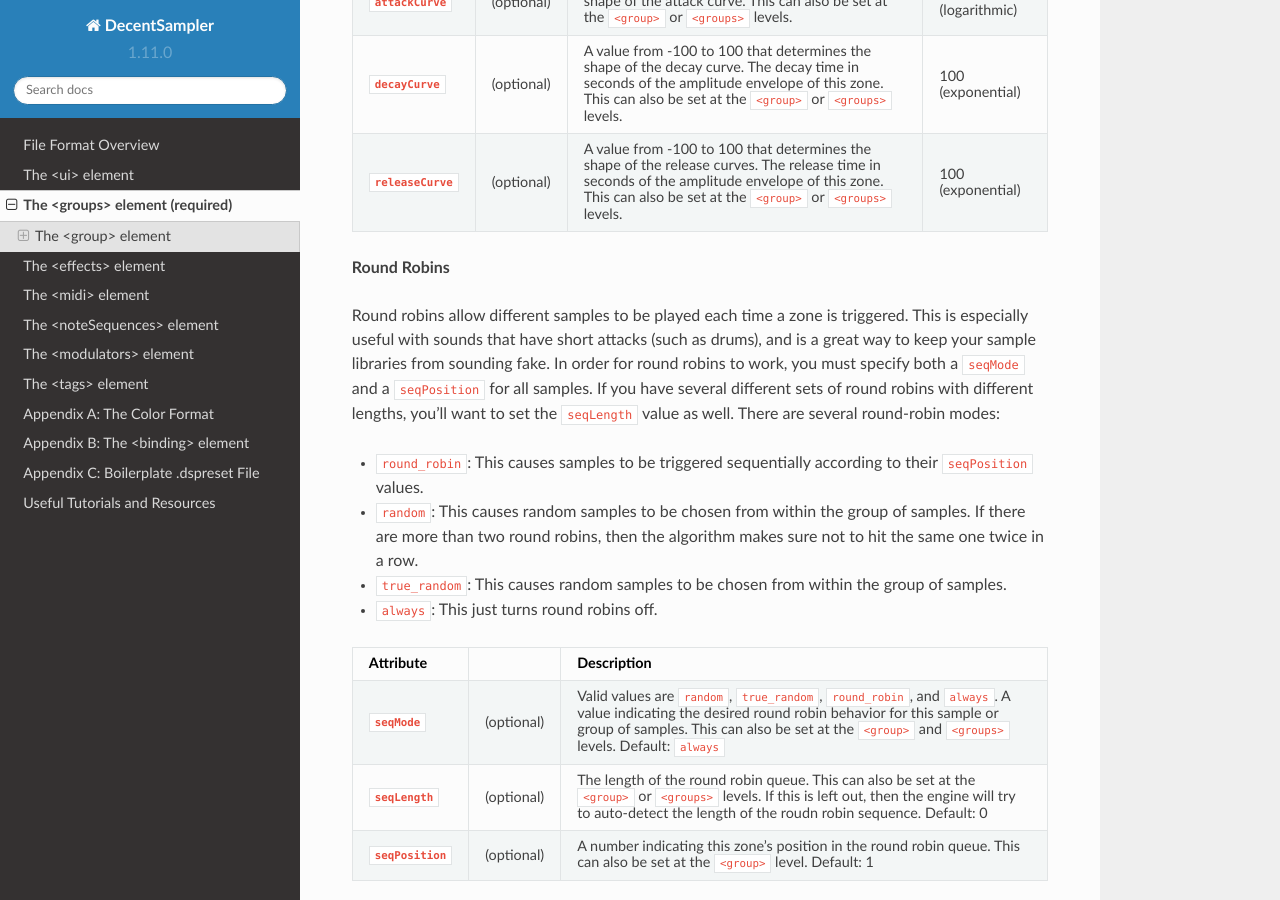
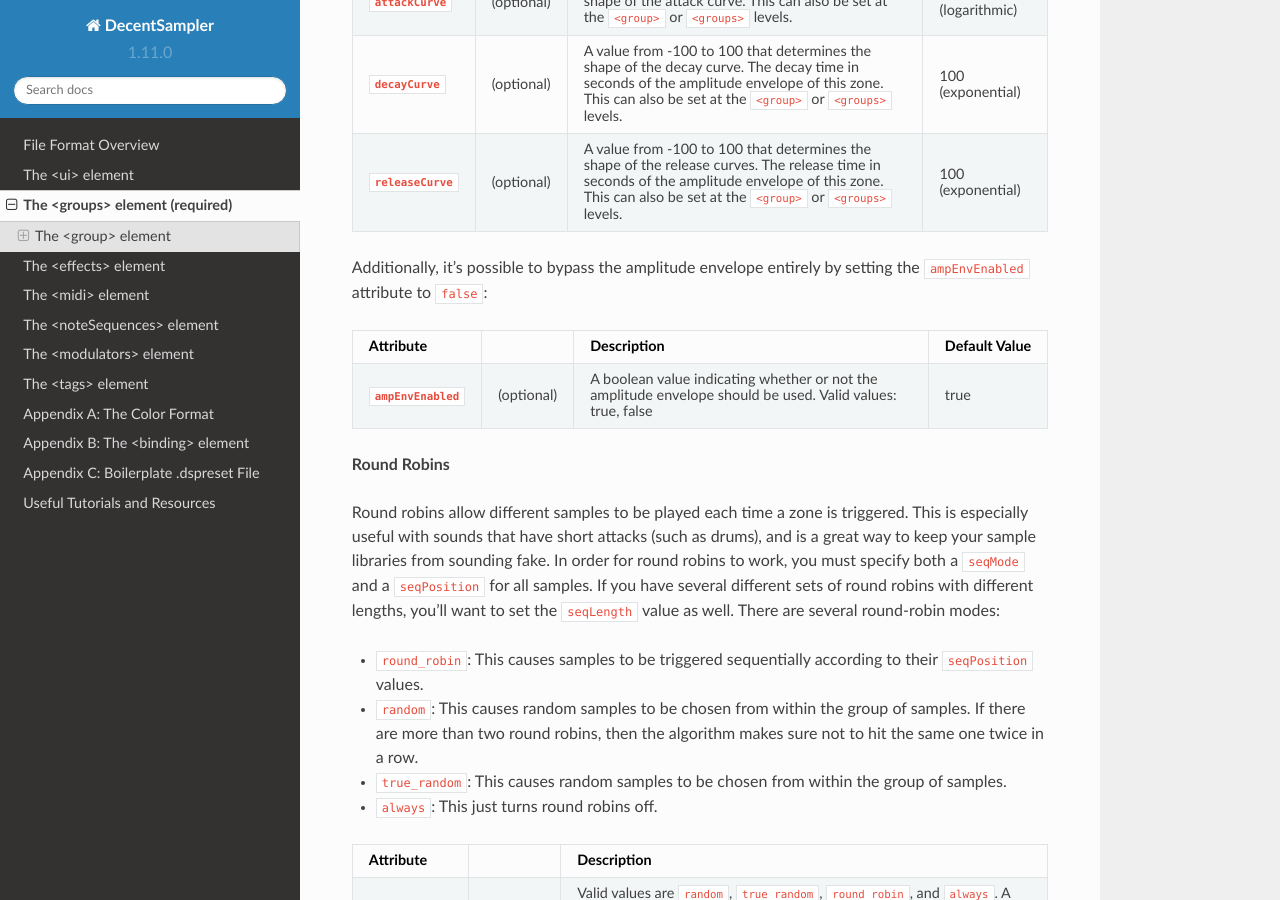
Before and after one commit to DecentSamples/DecentSampler-Developers-Guide, a Sphinx documentation site: the page built from docs/source/the-groups-element.md, in a window 1280 px wide and 900 px high, scrolled down 4375 px. Built offline with Sphinx 7.4.7 and the Read the Docs theme 2.0.0, drawn with Linux system fonts in a browser that asks for light colours.

Commit message:
Documented the `ampEnvEnabled` attribute, which somehow was missing from the docs

```diff
--- a/docs/source/the-groups-element.md
+++ b/docs/source/the-groups-element.md
@@ -91,6 +91,12 @@
 | **`decayCurve`**       | (optional) | A value from -100 to 100 that determines the shape of the decay curve. The decay time in seconds of the amplitude envelope of this zone.  This can also be set at the `<group>` or `<groups>` levels.  | 100 (exponential) |
 | **`releaseCurve`**     | (optional) | A value from -100 to 100 that determines the shape of the release curves. The release time in seconds of the amplitude envelope of this zone. This can also be set at the `<group>` or `<groups>` levels. | 100 (exponential) |
 
+Additionally, it's possible to bypass the amplitude envelope entirely by setting the `ampEnvEnabled` attribute to `false`:
+
+| Attribute         |            | Description       | Default Value |
+|-------------------|------------| ------------------|---------------|
+| **`ampEnvEnabled`** | (optional) | A boolean value indicating whether or not the amplitude envelope should be used. Valid values: true, false | true |
+
 **Round Robins**
 
 Round robins allow different samples to be played each time a zone is triggered. This is especially useful with sounds that have short attacks (such as drums), and is a great way to keep your sample libraries from sounding fake. In order for round robins to work, you must specify both a `seqMode` and a `seqPosition` for all samples. If you have several different sets of round robins with different lengths, you'll want to set the `seqLength` value as well. There are several round-robin modes:
```
